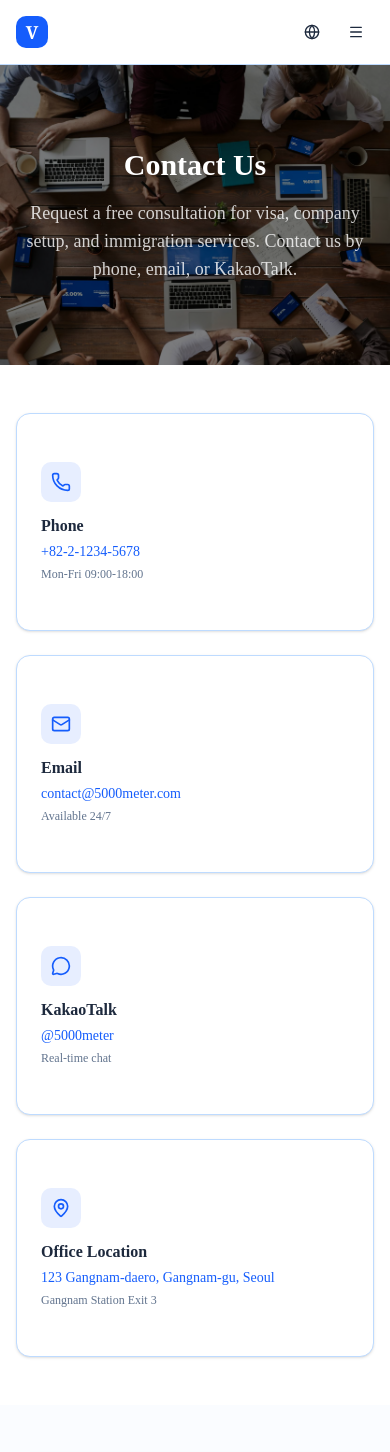
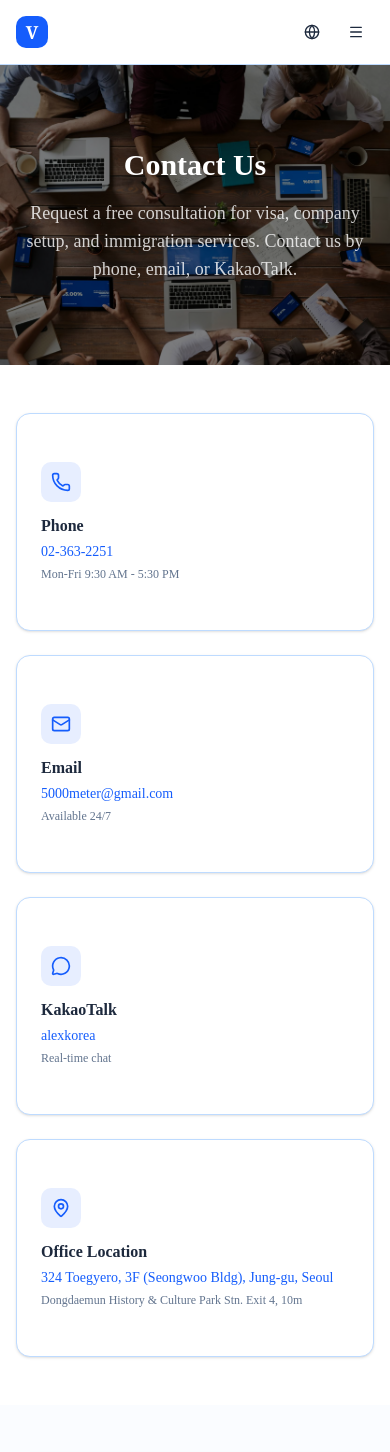
Before and after one commit to alexkorea/visaskorea-website, a Next.js app: page /en/contact in a window 390 px wide. Shown: the top 1452 px of the page. Built offline with nearby package versions, Linux system fonts and the light colour scheme.

Commit message:
Fix contact page: correct phone, email, kakao, address

```diff
--- a/app/[locale]/contact/page.tsx
+++ b/app/[locale]/contact/page.tsx
@@ -69,28 +69,28 @@ export default async function ContactPage({ params }: PageProps) {
     {
       icon: <Phone className="h-5 w-5" />,
       title: isKo ? "전화 상담" : "Phone",
-      value: "+82-2-1234-5678",
-      description: isKo ? "월-금 09:00-18:00" : "Mon-Fri 09:00-18:00",
+      value: "02-363-2251",
+      description: isKo ? "월-금 9:30 AM - 5:30 PM" : "Mon-Fri 9:30 AM - 5:30 PM",
     },
     {
       icon: <Mail className="h-5 w-5" />,
       title: isKo ? "이메일" : "Email",
-      value: "contact@5000meter.com",
+      value: "5000meter@gmail.com",
       description: isKo ? "24시간 접수 가능" : "Available 24/7",
     },
     {
       icon: <MessageCircle className="h-5 w-5" />,
       title: isKo ? "카카오톡" : "KakaoTalk",
-      value: "@5000meter",
+      value: "alexkorea",
       description: isKo ? "실시간 상담" : "Real-time chat",
     },
     {
       icon: <MapPin className="h-5 w-5" />,
       title: isKo ? "사무소 위치" : "Office Location",
       value: isKo
-        ? "서울시 강남구 강남대로 123"
-        : "123 Gangnam-daero, Gangnam-gu, Seoul",
-      description: isKo ? "강남역 3번 출구" : "Gangnam Station Exit 3",
+        ? "(04614) 서울특별시 중구 퇴계로 324, 3층 (성우빌딩)"
+        : "324 Toegyero, 3F (Seongwoo Bldg), Jung-gu, Seoul",
+      description: isKo ? "동대문역사문화공원역 4번출구 10미터" : "Dongdaemun History & Culture Park Stn. Exit 4, 10m",
     },
   ];
 
```
